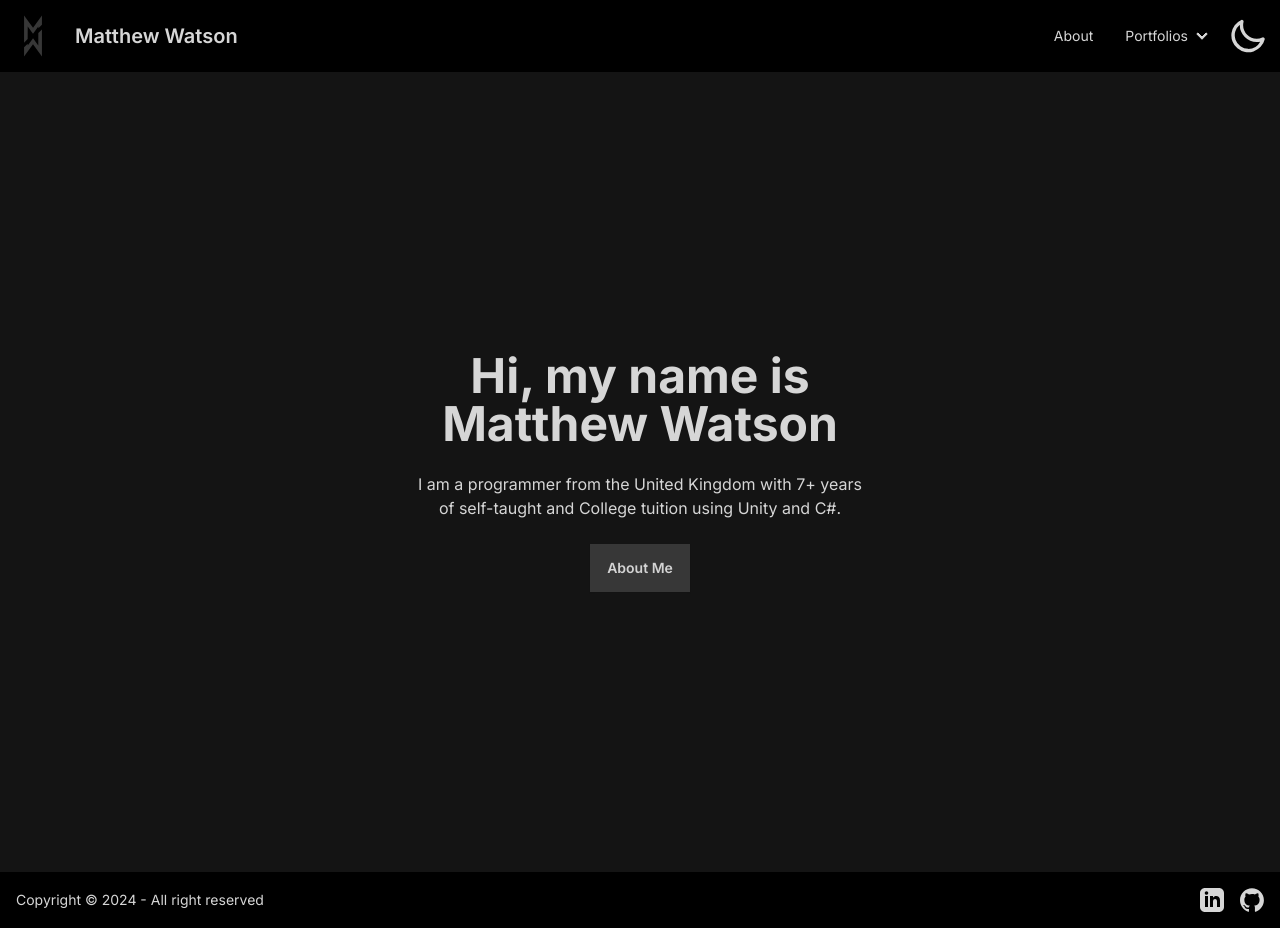
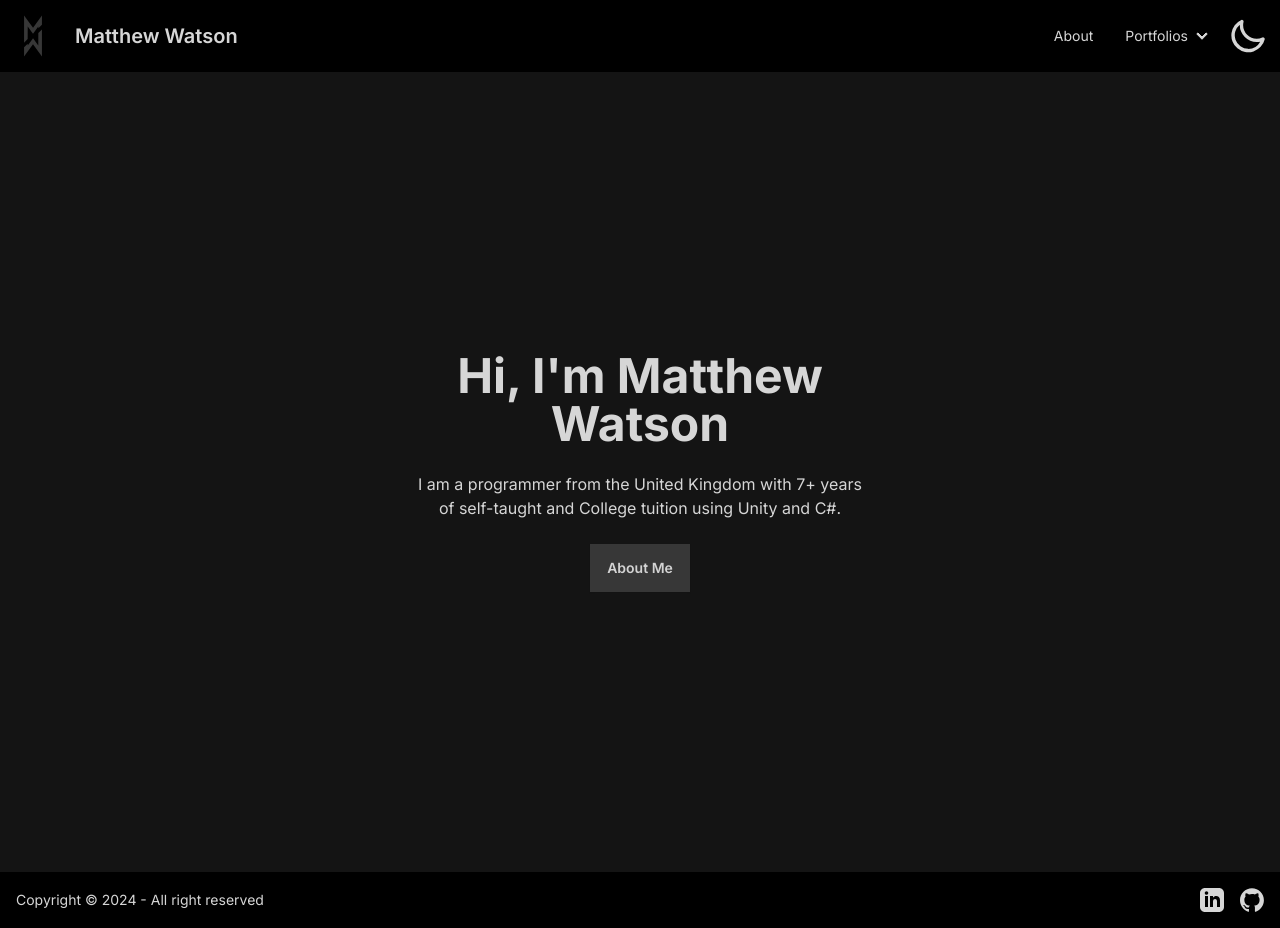
Before and after one commit to mw-138/mw-138.github.io, a Next.js app: page / in a window 1280 px wide. Built offline with nearby package versions, Linux system fonts and the light colour scheme.

Commit message:
fix: apostrophy format fix

```diff
--- a/app/page.tsx
+++ b/app/page.tsx
@@ -9,9 +9,7 @@ export default function Home() {
       <div className="hero min-h-screen bg-base-200">
         <div className="hero-content text-center">
           <div className="max-w-md">
-            <h1 className="text-5xl font-bold">
-              Hi, my name is Matthew Watson
-            </h1>
+            <h1 className="text-5xl font-bold">Hi, I&apos;m Matthew Watson</h1>
             <p className="py-6">
               I am a programmer from the United Kingdom with 7+ years of
               self-taught and College tuition using Unity and C#.
```
